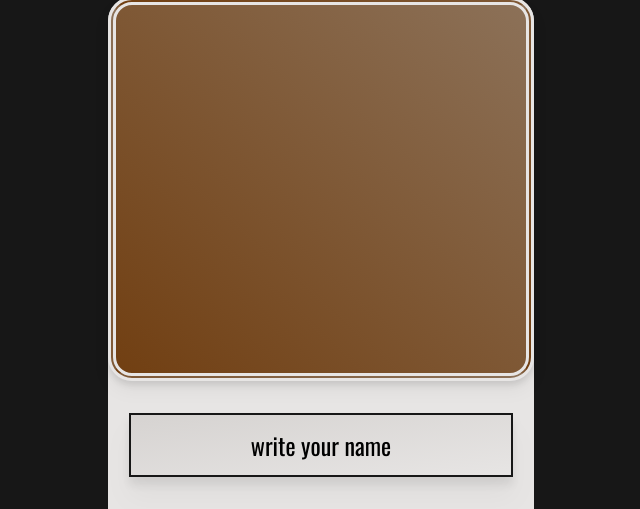
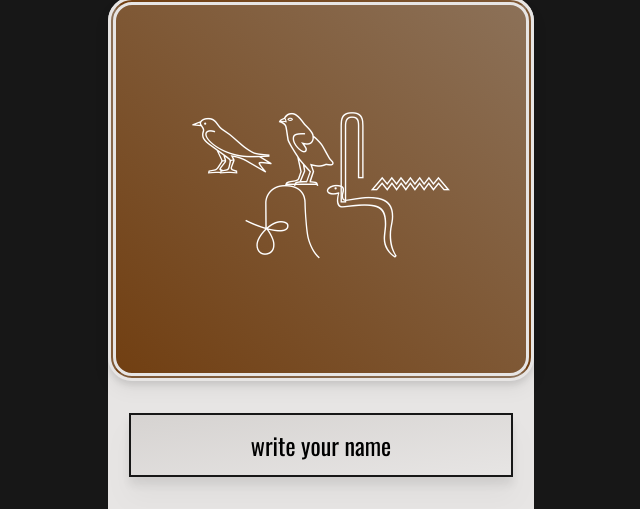
Before and after one commit to Sparrow-90/HieroLingo, a website built with Parcel: page src/index.html in a window 1280 px wide. Shown: the part 291-800 px from the top of the page, without its empty margins (319-959 px from the left). Built offline with nearby package versions, Linux system fonts and the light colour scheme.

Commit message:
add open text in output

```diff
--- a/src/index.html
+++ b/src/index.html
@@ -26,7 +26,7 @@
         <main class="w-full md:w-1/3 bg-stone-200 flex flex-col rounded-t-3xl">
             <section class="px-3 flex justify-center items-center flex-wrap w-full h-96 bg-coffee rounded-3xl drop-shadow-lg border-double border-stone-200 border-8 bg-gradient-to-bl from-coffee to-yellow-900">
                 <p class="output--js text-5xl md:text-7xl text-white text-center px-5 break-all">
-
+                    𓅨𓅱𓋴𓈖𓍯𓆓
                 </p>
             </section>
             <section class="flex flex-col items-center mt-8">
```
Also changed, not shown: dist/index.html.
